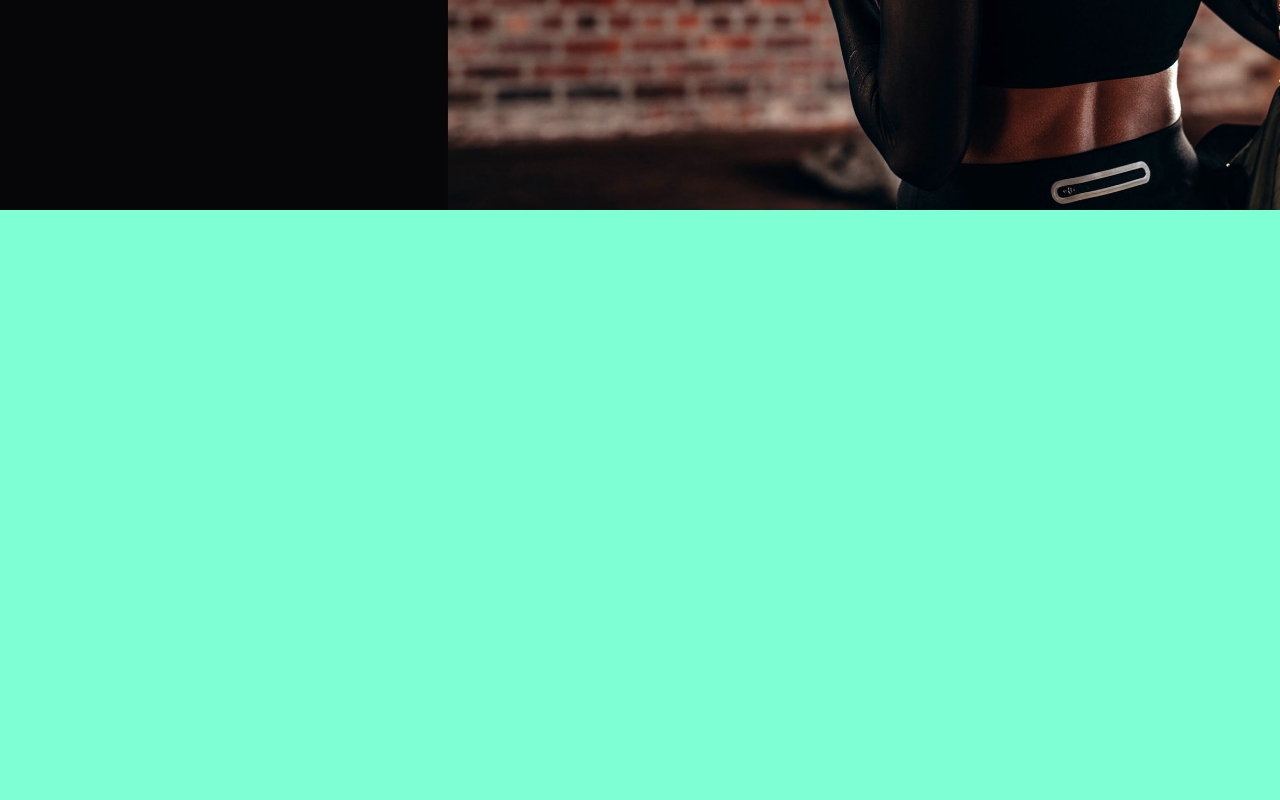
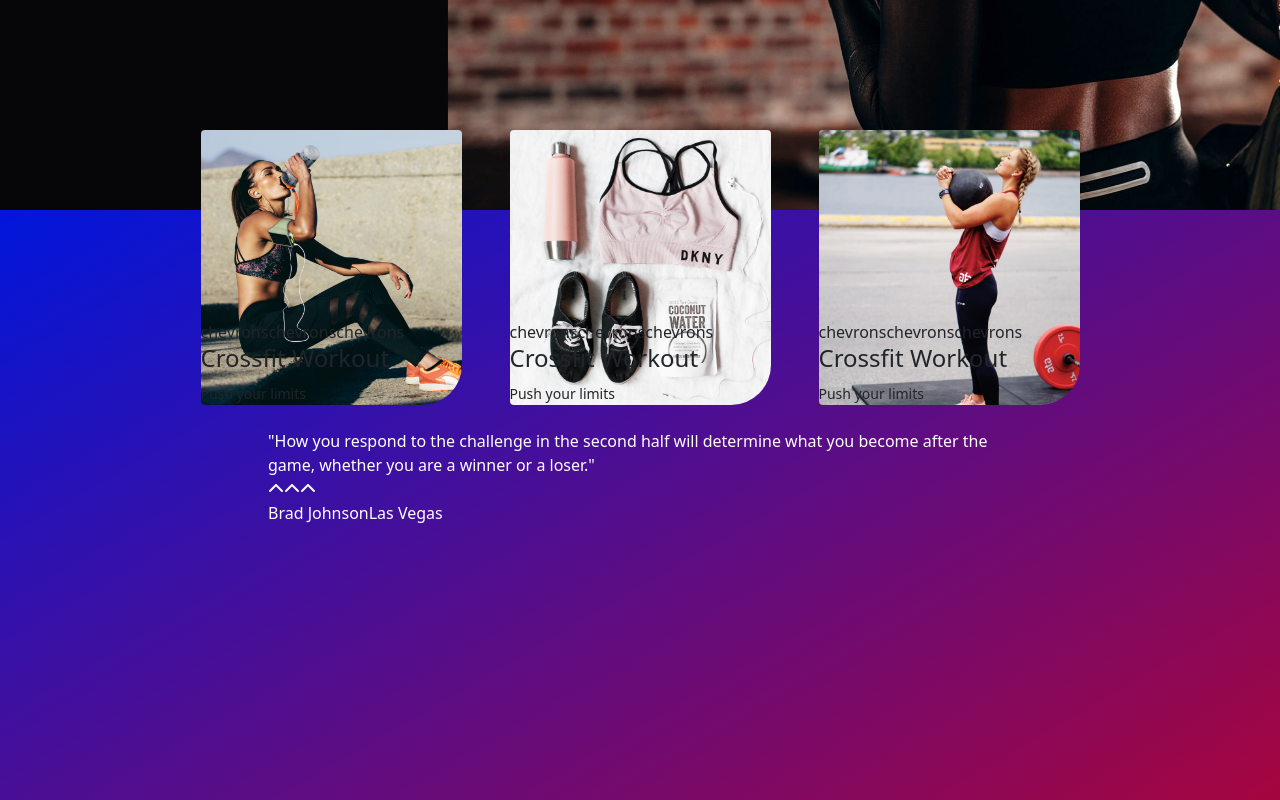
Before and after one commit to emanuele-pogliari/proj-html-vuejs, a Vue app: page / in a window 1280 px wide. Shown: the part 560-1360 px from the top of the page. Built offline with nearby package versions, Linux system fonts and the light colour scheme.

Commit message:
feature section filled with static element

```diff
--- a/src/components/AppFeatures.vue
+++ b/src/components/AppFeatures.vue
@@ -6,14 +6,76 @@ export default{
 
 <template>
 <div id="features" class="container-fluid">
-
-</div>
-
+    <div class="container">
+        <div class="row row-feat justify-content-center gap-4">
+            <div class="col-3 card-feat position-relative">
+                <img class="img-fluid" src="/public/images/service6-2x.jpg" alt="">
+                <div class="position-absolute bottom-0 left-0">
+                    <span>chevrons</span><span>chevrons</span><span>chevrons</span>
+                    <h4>Crossfit Workout</h4>
+                    <small>Push your limits</small>
+                </div>
+            </div>
+            <div class="col-3 card-feat position-relative">
+                <img class="img-fluid" src="/public/images/box1-2x.jpg" alt="">
+                <div class="position-absolute bottom-0 left-0">
+                    <span>chevrons</span><span>chevrons</span><span>chevrons</span>
+                    <h4>Crossfit Workout</h4>
+                    <small>Push your limits</small>
+                </div>
+            </div>
+            <div class="col-3 card-feat position-relative">
+                <img class="img-fluid" src="/public/images/box3-2x.jpg" alt="">
+                <div class="position-absolute bottom-0 left-0">
+                    <span>chevrons</span><span>chevrons</span><span>chevrons</span>
+                    <h4>Crossfit Workout</h4>
+                    <small>Push your limits</small>
+                </div>
+            </div>
+            <div>
+                <div class="col-8 m-auto text-white">
+                    <div>"How you respond to the challenge in the second half will determine what you become after the game, whether you are a winner or a loser."
+                    </div>
+                        <div class="">
+                            <i class="fa-solid fa-chevron-up"></i>
+                            <i class="fa-solid fa-chevron-up"></i>
+                            <i class="fa-solid fa-chevron-up"></i>
+                        </div>
+                        <div class="">
+                            <span></span>
+                            <span>Brad Johnson</span>
+                            <span>Las Vegas</span>
+                        </div>
+                    </div>
+                </div>
+            </div>
+        </div>
+    </div>
 </template>
 
 <style lang="scss">
 #features{
-    background-color: aquamarine;
-    height: 1020px
+    background: linear-gradient(150deg, hsl(234, 100%,calc(63% - 20%), 100%) 0%, hsla(357, 100%,calc(63% - 20%), 100%) 100%);
+    height: 1020px;
+
+    .row-feat{
+        transform: translateY(-80px);
+    }
+
+    .card-feat{
+
+    overflow: hidden;
+
+
+    img{
+        width: 100%;
+        height: 100%;
+        border-radius: 4px;
+        border-bottom-right-radius: 40px;
+    }
 }
+
+}
+
+
 </style>
--- a/src/components/AppHeader.vue
+++ b/src/components/AppHeader.vue
@@ -54,8 +54,9 @@ export default{
           <i class="fa-solid fa-chevron-up"></i>
           <i class="fa-solid fa-chevron-up"></i>
           <i class="fa-solid fa-chevron-up"></i>
+        </div>
           <p>Curabitur non nulla sit amet nisl tempus convallis quis ac lectus dolor sit amet</p>
-        </div>
+
         <button class="btn btn-primary">Visit my youtube channel</button>
         <button class="btn btn-primary">Buy Avada today -></button>
       </div>
```
